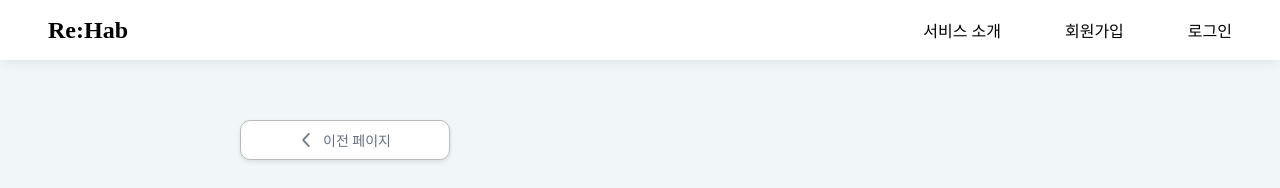
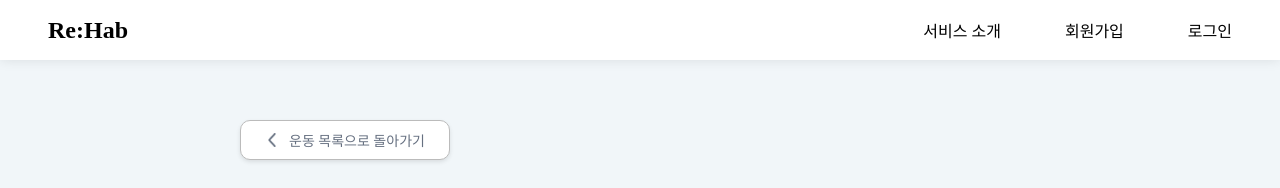
Before and after one commit to sync-without-async/Rehab-FrontEnd, a React (Vite) app: page /theraexerciseadd in a window 1280 px wide. Shown: the top 188 px of the page. Built offline with nearby package versions, Linux system fonts and the light colour scheme; a web font is replaced by a local one.

Commit message:
Feat: 재활치료사 운동 추가 페이지에 수정된 BackButton 적용

```diff
--- a/src/pages/Therapist/TheraExerciseAddPage.jsx
+++ b/src/pages/Therapist/TheraExerciseAddPage.jsx
@@ -5,7 +5,7 @@ import PageContainer from "../../components/Common/PageContainer";
 const TheraExerciseAddPage = () => {
   return (
     <PageContainer>
-      <BackButton pageName="운동 목록" />
+      <BackButton text="운동 목록으로 돌아가기" />
       <TheraExerciseAdd />
     </PageContainer>
   );
```
